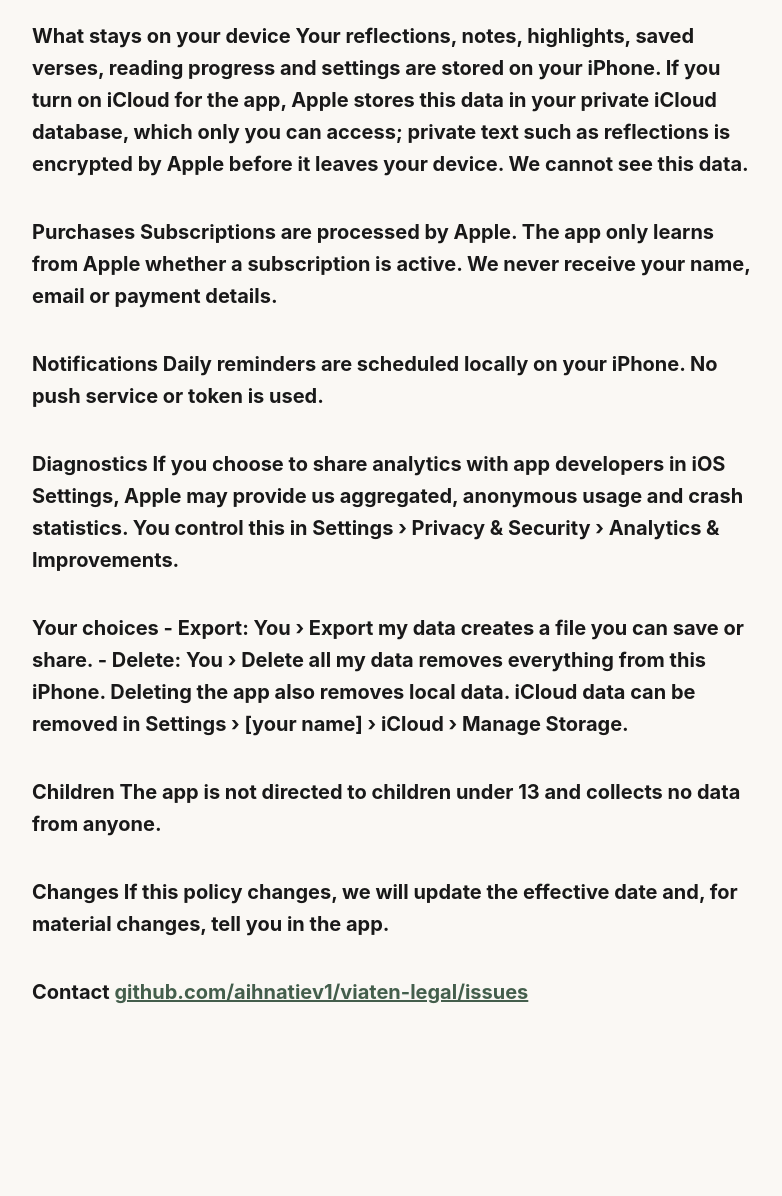
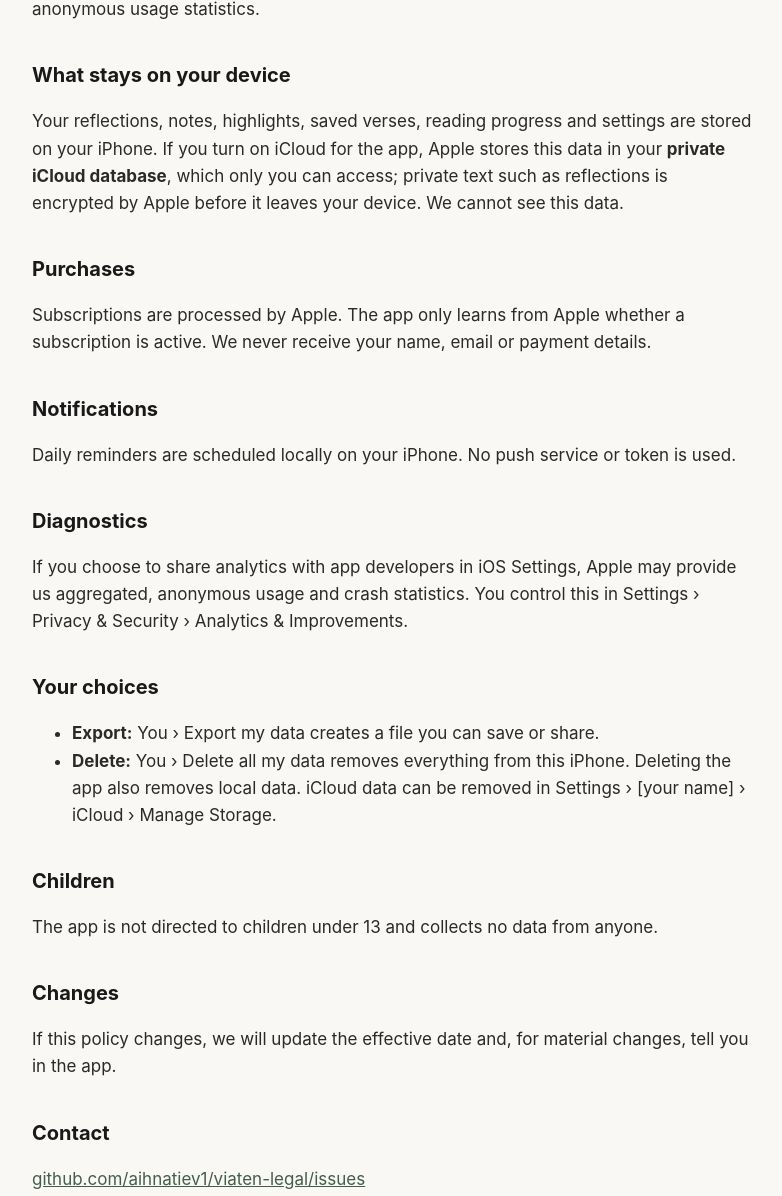
Before and after one commit to aihnatiev1/viaten-legal, a plain HTML site: page privacy.html in a window 1280 px wide. Shown: the part 640-1836 px from the top of the page, without its empty margins (248-1030 px from the left). Before the commit the page ends 1736 px from the top, so only its background shows below. Drawn offline with Linux system fonts and the light colour scheme.

Commit message:
Split privacy section headings from their body text
Co-Authored-By: Claude Opus 5.5 <noreply@anthropic.com>

```diff
--- a/privacy.html
+++ b/privacy.html
@@ -6,23 +6,22 @@ nav{display:flex;gap:20px;margin-bottom:40px}nav a{text-decoration:none;font-wei
 @media(prefers-color-scheme:dark){body{background:#141414;color:#F2EFE9}p,li{color:#d9d5ce}a{color:#8DB098}.muted{color:#A19D96}}</style></head><body><main>
 <nav><a href="index.html">ViaTen</a><a href="privacy.html">Privacy</a><a href="terms.html">Terms</a></nav>
 <h1>Privacy Policy</h1><p class="muted">Effective October 17, 2026</p><p>ViaTen ("the app", "we") is built so that your personal reflections stay yours.</p>
-<h2>What we collect
-The app has no accounts, no advertising and no tracking, and no servers that receive your content.</h2>
+<h2>What we collect</h2>
+<p>The app has no accounts, no advertising and no tracking, and no servers that receive your content.</p>
 <p><strong>Anonymous usage statistics.</strong> To learn whether the app helps people, it sends a small set of anonymous events through TelemetryDeck, a privacy-focused analytics provider: onboarding started/completed, a session started/completed (with its day number), a premium preview started/completed, the subscription screen shown (and where), and a trial or subscription started, plus whether the device has Premium. Events use a random identifier that TelemetryDeck hashes and that is not linked to your identity; IP addresses are not stored. They never include your reflections, notes, highlights, which journeys or passages you read, or search terms. You can turn this off at any time in You &rsaquo; Share anonymous usage statistics.</p>
-<h2>What stays on your device
-Your reflections, notes, highlights, saved verses, reading progress and settings are stored on your iPhone. If you turn on iCloud for the app, Apple stores this data in your <strong>private iCloud database</strong>, which only you can access; private text such as reflections is encrypted by Apple before it leaves your device. We cannot see this data.</h2>
-<h2>Purchases
-Subscriptions are processed by Apple. The app only learns from Apple whether a subscription is active. We never receive your name, email or payment details.</h2>
-<h2>Notifications
-Daily reminders are scheduled locally on your iPhone. No push service or token is used.</h2>
-<h2>Diagnostics
-If you choose to share analytics with app developers in iOS Settings, Apple may provide us aggregated, anonymous usage and crash statistics. You control this in Settings &rsaquo; Privacy & Security &rsaquo; Analytics & Improvements.</h2>
-<h2>Your choices
-- <strong>Export:</strong> You &rsaquo; Export my data creates a file you can save or share.
-- <strong>Delete:</strong> You &rsaquo; Delete all my data removes everything from this iPhone. Deleting the app also removes local data. iCloud data can be removed in Settings &rsaquo; [your name] &rsaquo; iCloud &rsaquo; Manage Storage.</h2>
-<h2>Children
-The app is not directed to children under 13 and collects no data from anyone.</h2>
-<h2>Changes
-If this policy changes, we will update the effective date and, for material changes, tell you in the app.</h2>
-<h2>Contact
-<a href="https://github.com/aihnatiev1/viaten-legal/issues">github.com/aihnatiev1/viaten-legal/issues</a></h2></main></body></html>
+<h2>What stays on your device</h2>
+<p>Your reflections, notes, highlights, saved verses, reading progress and settings are stored on your iPhone. If you turn on iCloud for the app, Apple stores this data in your <strong>private iCloud database</strong>, which only you can access; private text such as reflections is encrypted by Apple before it leaves your device. We cannot see this data.</p>
+<h2>Purchases</h2>
+<p>Subscriptions are processed by Apple. The app only learns from Apple whether a subscription is active. We never receive your name, email or payment details.</p>
+<h2>Notifications</h2>
+<p>Daily reminders are scheduled locally on your iPhone. No push service or token is used.</p>
+<h2>Diagnostics</h2>
+<p>If you choose to share analytics with app developers in iOS Settings, Apple may provide us aggregated, anonymous usage and crash statistics. You control this in Settings &rsaquo; Privacy & Security &rsaquo; Analytics & Improvements.</p>
+<h2>Your choices</h2>
+<ul><li><strong>Export:</strong> You &rsaquo; Export my data creates a file you can save or share.</li><li><strong>Delete:</strong> You &rsaquo; Delete all my data removes everything from this iPhone. Deleting the app also removes local data. iCloud data can be removed in Settings &rsaquo; [your name] &rsaquo; iCloud &rsaquo; Manage Storage.</li></ul>
+<h2>Children</h2>
+<p>The app is not directed to children under 13 and collects no data from anyone.</p>
+<h2>Changes</h2>
+<p>If this policy changes, we will update the effective date and, for material changes, tell you in the app.</p>
+<h2>Contact</h2>
+<p><a href="https://github.com/aihnatiev1/viaten-legal/issues">github.com/aihnatiev1/viaten-legal/issues</a></p></main></body></html>
```
